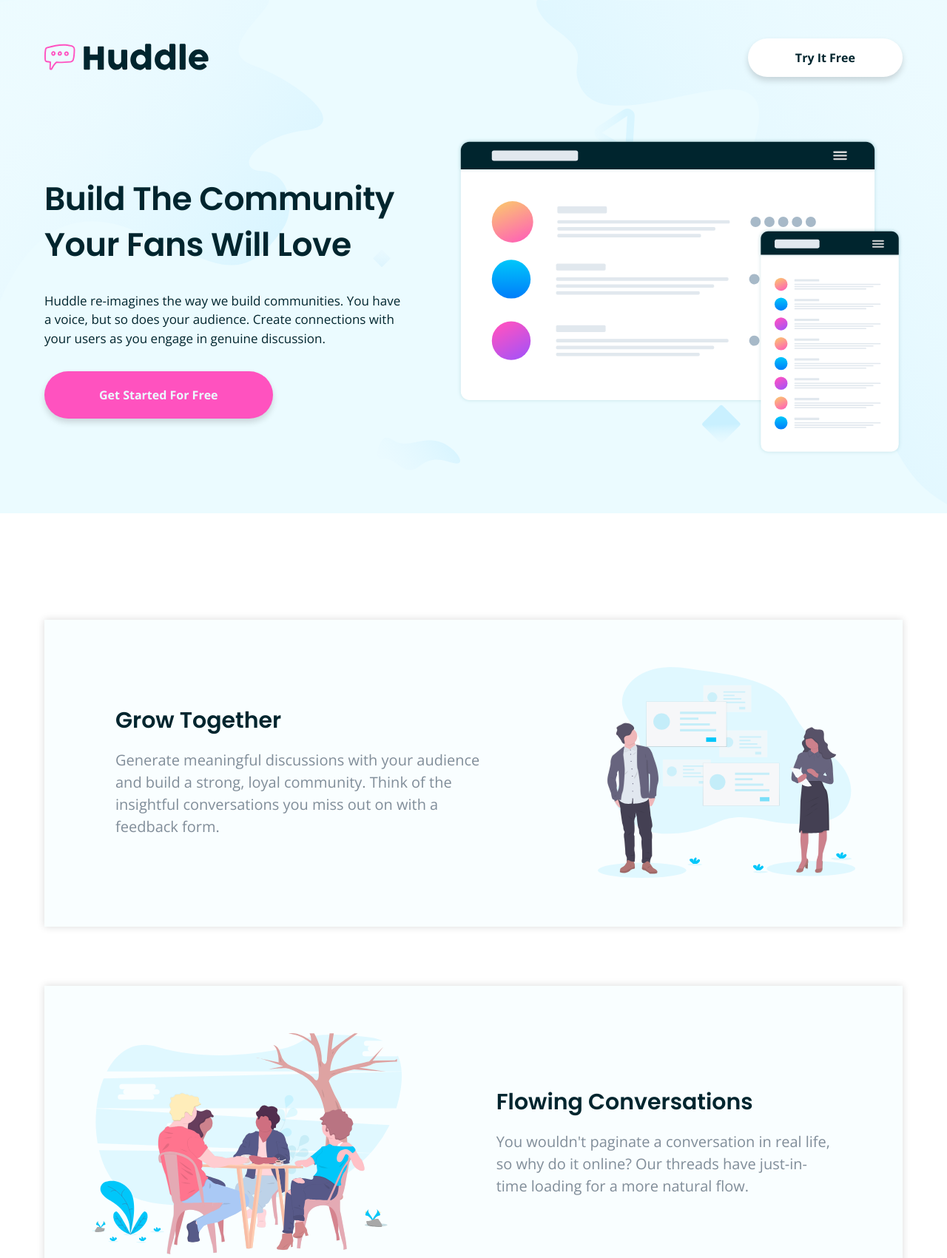
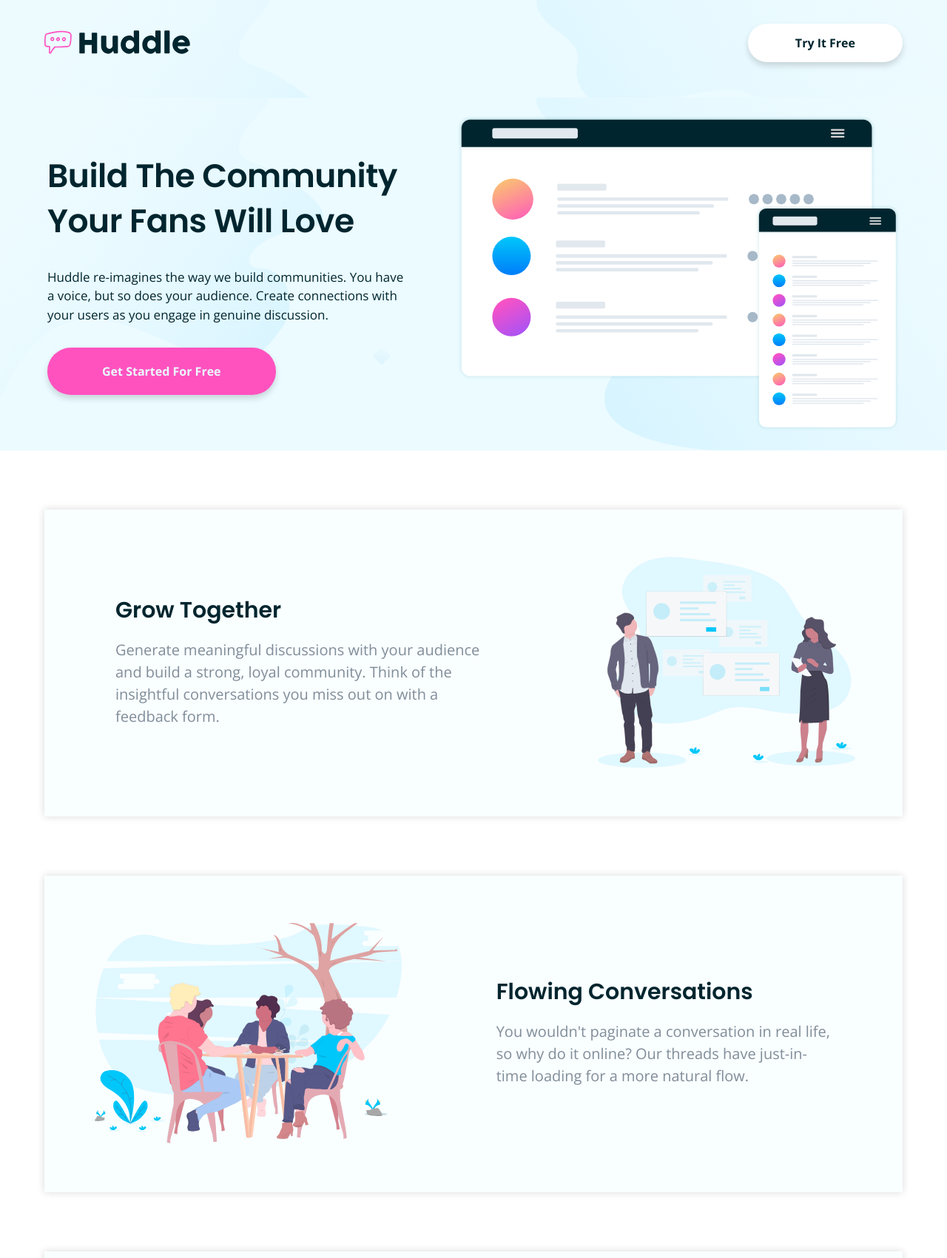
Before and after one commit to swarajzz/huddle-landing-page, a plain HTML site: page index.html in a window 1280 px wide. Shown: the top 1701 px of the page at 74% size. Drawn offline with nearby package versions, Linux system fonts and the light colour scheme.

Commit message:
Separated header and section-hero

```diff
--- a/index.html
+++ b/index.html
@@ -27,8 +27,12 @@
           </a>
           <a class="btn" href="#">Try It Free</a>
         </div>
+      </div>
+    </header>
 
-        <section class="section-hero">
+    <main>
+      <section class="section-hero">
+        <div class="container container-hero">
           <div class="hero-text-box">
             <h1 class="heading-primary">
               Build The Community Your Fans Will Love
@@ -45,68 +49,66 @@
           <div class="hero-img-box">
             <img src="images/illustration-mockups.svg" alt="image of mockups" />
           </div>
-        </section>
-      </div>
-    </header>
+        </div>
+      </section>
 
-    <main>
-      <section class="section-uses">
+      <section aria-label="section" class="section-uses">
         <div class="container container-uses">
           <div class="container-item">
-            <div class="container-text-box">
+            <article aria-label="article" class="container-text-box">
               <h2 class="heading-secondary">Grow Together</h2>
               <p class="secondary-text">
                 Generate meaningful discussions with your audience and build a
                 strong, loyal community. Think of the insightful conversations
                 you miss out on with a feedback form.
               </p>
-            </div>
-            <div class="container-img-box">
+            </article>
+            <article aria-label="article" class="container-img-box">
               <img
                 class="container-img"
                 src="images/illustration-grow-together.svg"
                 alt="People talking with
             each other"
               />
-            </div>
+            </article>
           </div>
 
           <div class="container-item">
-            <div class="container-img-box">
+            <article aria-label="article" class="container-img-box">
               <img
                 class="container-img"
                 src="images/illustration-flowing-conversation.svg"
                 alt="People talking with
             each other"
               />
-            </div>
-            <div class="container-text-box">
+            </article>
+            <article aria-label="article" class="container-text-box">
               <h2 class="heading-secondary">Flowing Conversations</h2>
               <p class="secondary-text">
                 You wouldn't paginate a conversation in real life, so why do it
                 online? Our threads have just-in-time loading for a more natural
                 flow.
               </p>
-            </div>
+            </article>
           </div>
 
           <div class="container-item">
-            <div class="container-text-box">
+            <article aria-label="article" class="container-text-box">
               <h2 class="heading-secondary">Your Users</h2>
               <p class="secondary-text">
                 It takes no time at all to integrate Huddle with your app's
                 authentication solution. This means, once signed in to your app,
                 users can start chatting immediately.
               </p>
-            </div>
-            <div class="container-img-box">
+            </article>
+            <article aria-label="article" class="container-img-box">
               <img
                 class="container-img"
                 src="images/illustration-your-users.svg"
                 alt="People talking with
               each other"
               />
-            </div>
+            </article>
           </div>
         </div>
       </section>
--- a/styles/queries.css
+++ b/styles/queries.css
@@ -52,11 +52,11 @@
     font-size: 50%;
   }
 
-  .header {
+  /* .header {
     margin-bottom: 4.8rem;
-  }
+  } */
 
-  .section-hero {
+  .container-hero {
     text-align: center;
     padding: 0 8rem;
     gap: 8rem;
@@ -98,7 +98,7 @@
 /* BELOW 640px (Landscape tablets)  */
 /********************/
 @media (max-width: 40em) {
-  .section-hero {
+  .container-hero {
     padding: 0 1.2rem;
     gap: 6.4rem;
   }
--- a/styles/style.css
+++ b/styles/style.css
@@ -33,10 +33,11 @@ h4 {
 /* SECTION HERO */
 /* ******************** */
 
-.header {
+.header,
+.section-hero {
   background: hsl(193, 100%, 96%);
   background-image: url("../images/bg-hero-desktop.svg");
-  margin-bottom: 6.4rem;
+  /* margin-bottom: 6.4rem; */
 }
 
 .container {
@@ -47,14 +48,14 @@ h4 {
 
 .header-nav {
   display: flex;
-  padding: 5.2rem 0;
+  padding: 3.2rem 0 4.8rem 0;
   justify-content: space-between;
   align-items: center;
-  margin-bottom: 3rem;
+  /* margin-bottom: 3rem; */
 }
 
 .logo img {
-  height: 3.6rem;
+  height: 3.2rem;
 }
 
 .btn:link,
@@ -77,13 +78,14 @@ h4 {
   color: hsl(208, 11%, 55%);
 }
 
-.section-hero {
+.container-hero {
+  max-width: 130rem;
+  padding: 2.4rem;
   display: grid;
   gap: 6.4rem;
   margin: 0 auto;
   grid-template-columns: 45fr 55fr;
   align-items: center;
-  padding: 0 0 7.6rem 0;
 }
 
 .heading-primary {
```
